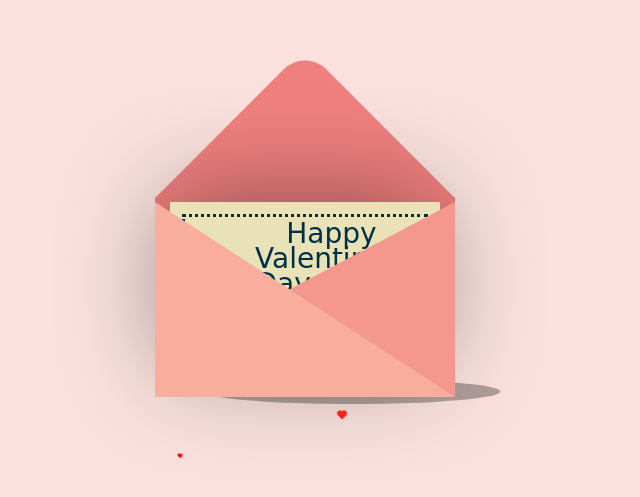
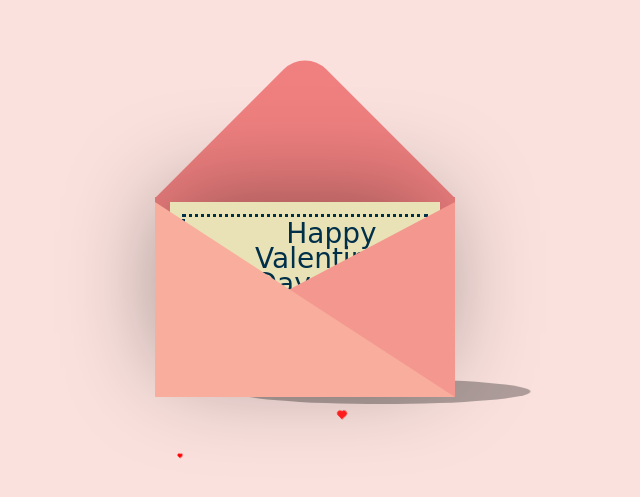
Before and after one commit to navaneedh/vale, a plain HTML site: page index.html in a window 1280 px wide. Shown: the part 141-638 px from the top of the page, 335-975 px from the left. Drawn offline with nearby package versions, Linux system fonts and the light colour scheme.

Commit message:
Update styles.css
552

```diff
--- a/styles.css
+++ b/styles.css
@@ -130,7 +130,7 @@ body {
   border-radius: 50%;
   background-color: rgba(0, 0, 0, 0.3);
   top: 520px; /* Adjusted to place shadow below the envelope */
-  left: 522px;
+  left: 552px;
   animation: scale 3s linear infinite;
   z-index: -1;
 }
```
